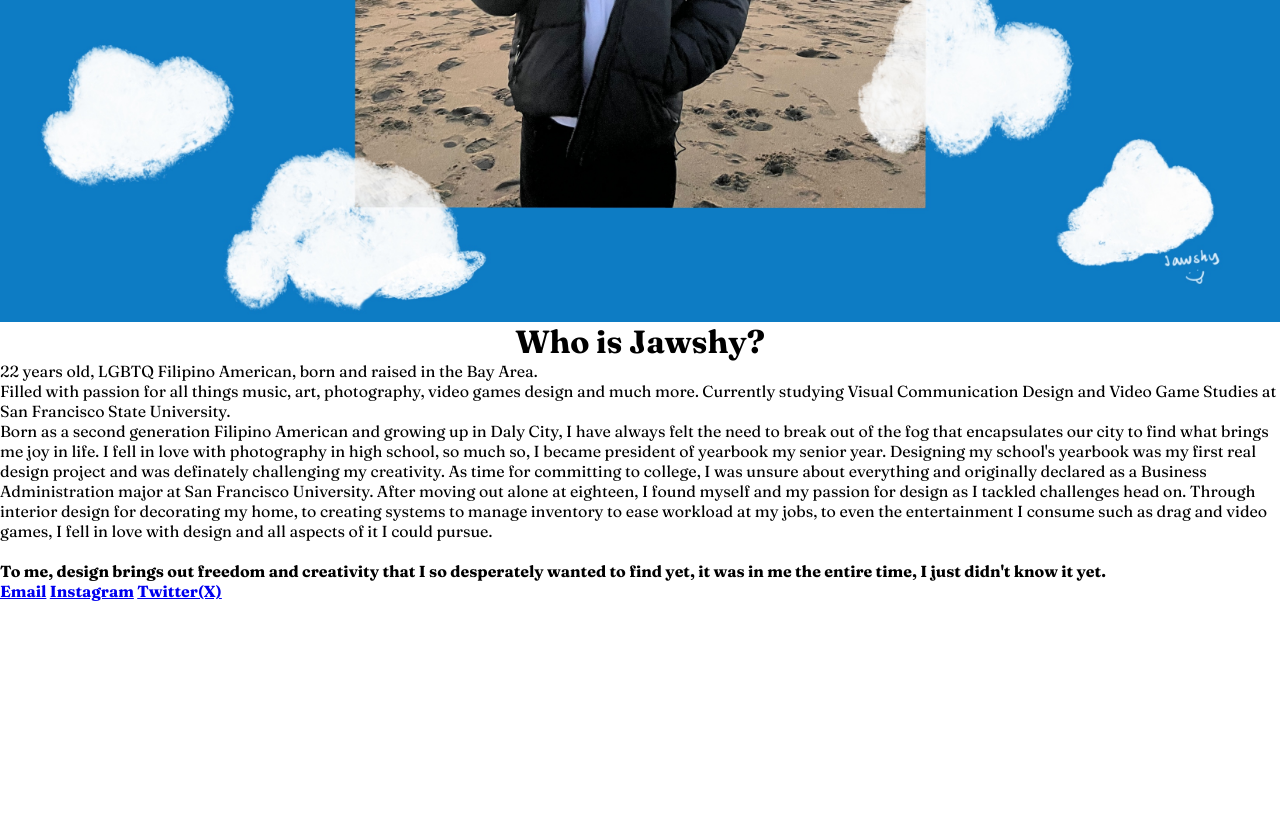
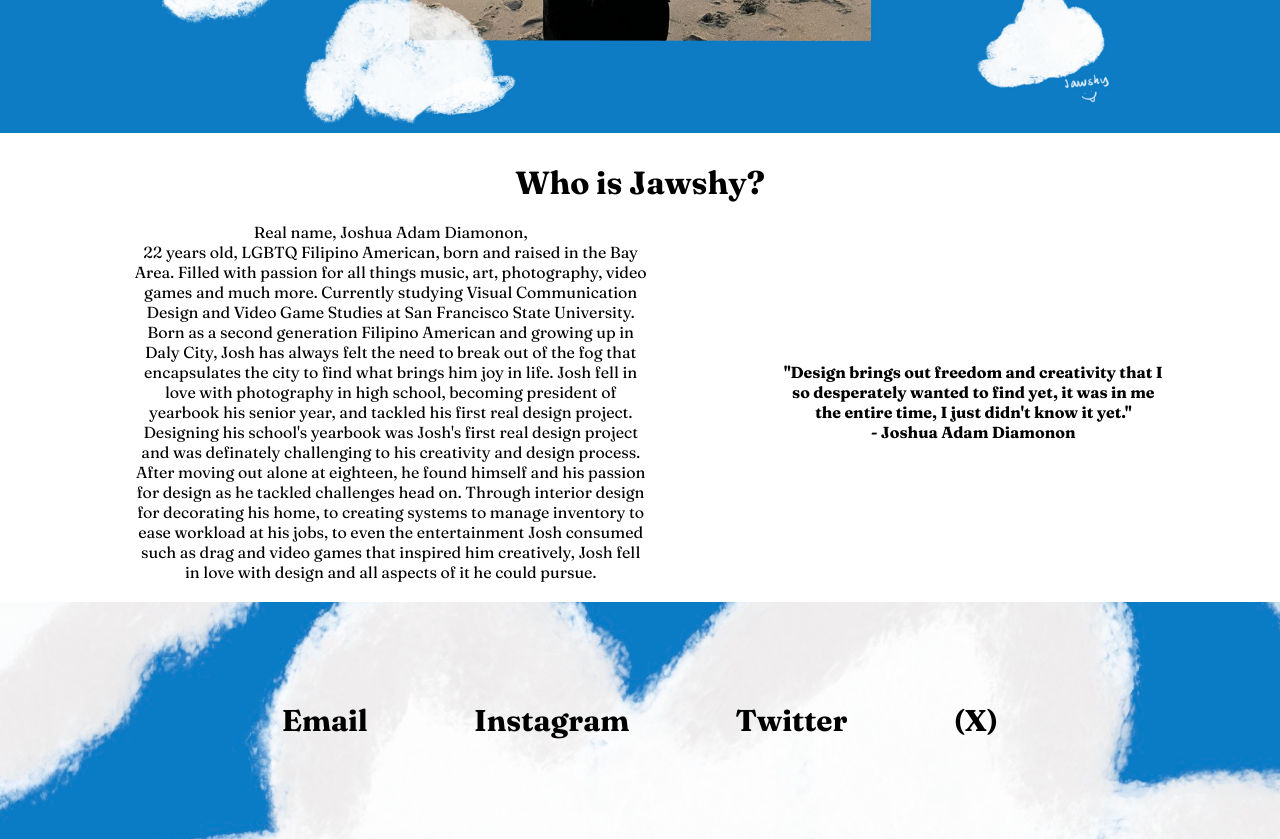
Before and after one commit to joshdiamonon/Project_One, a plain HTML site: page index.html in a window 1280 px wide. Shown: the part 1020-1859 px from the top of the page. Before the commit the page ends 1621 px from the top, so only its background shows below. Drawn offline with Linux system fonts and the light colour scheme.

Commit message:
goodnight

```diff
--- a/JoshuaAdam_Diamonon_inspirationPage/css/inspostyle.css
+++ b/JoshuaAdam_Diamonon_inspirationPage/css/inspostyle.css
@@ -28,7 +28,4 @@ nav, nav a{
     justify-content: center;
     gap: 50px;
     color: black;
-}@font-face {
-    font-family: fraunces ;
-    src: url(../../fonts/Fraunces.ttf);
 }
--- a/css/style.css
+++ b/css/style.css
@@ -5,6 +5,7 @@
 *{
 font-family: fraunces;
 margin: 0;
+padding: 0;
 }
 
 #jawshy{
@@ -15,6 +16,7 @@ margin: 0;
     background-size: cover;
     padding: 25px;
     border-bottom: 3px solid black;
+
 
 
 }
@@ -31,12 +33,67 @@ nav, nav a{
 
 }
 
+#sun{
+    width: 100vw;
+    height: 100vh;
+    object-fit: contain;
+    background-color: #0e7cc5;
+    display: block;
+}
+
+h1{
+    display: flex;
+    justify-content: center;
+    padding-top: 30px;
+
+}
+
+
 .josh{
     display: flex;
-    flex-direction: column;
+    flex-direction: rows;
 
+    justify-content: space-evenly;
+    align-items: center;
 }
-.josh h1{
+
+    #bio {
+        display: flex;
+
+        width: 40%;
+        margin: 20px;
+        text-align: center;
+    }
+
+    #quote{
+
+        display: flex;
+        width: 30%;
+        text-align: center;
+
+    }
+
+
+
+
+
+
+
+    footer{
+        background-image: url(/img/clouds.jpg);
+        background-position-x: 2100px;
+        background-position-y: 1500px;
+    font-family: fraunces;
+    text-decoration: none;
+    font-size: 30px;
     display: flex;
+    flex-direction: rows;
     justify-content: center;
-}
+    word-spacing: 100px;
+    color: black;
+    padding: 100px;
+    }
+    footer a{
+        text-decoration: none;
+        color: black;
+    }
--- a/index.html
+++ b/index.html
@@ -18,20 +18,24 @@
     </nav>
      </div>
 </header>
-    <div class="josh">
-    <img src="img/joshy.jpg">
-    <h1>Who is Jawshy?</h1>
 
 
-        <p>22 years old, LGBTQ Filipino American, born and raised in the Bay Area. <br>
-        Filled with passion for all things music, art, photography, video games design and much more. Currently studying Visual Communication Design and Video Game Studies at San Francisco State University. <br>
-        Born as a second generation Filipino American and growing up in Daly City, I have always felt the need to break out of the fog that encapsulates our city to find what brings me joy in life. I fell in love with photography in high school, so much so, I became president of yearbook my senior year.
-        Designing my school's yearbook was my first real design project and was definately challenging my creativity. As time for committing to college, I was unsure about everything and originally declared as a Business Administration major at San Francisco University.
-        After moving out alone at eighteen, I found myself and my passion for design as I tackled challenges head on. Through interior design for decorating my home, to creating systems to manage inventory to ease workload at my jobs, to even the entertainment I consume such as drag and video games, I fell in love with design and all aspects of it I could pursue. <br>
-        <br>
-        <strong>To me, design brings out freedom and creativity that I so desperately wanted to find yet, it was in me the entire time, I just didn't know it yet.</strong>
-    </p>
-</div>
+<img id="sun" src="img/joshy.jpg">
+
+        <h1>Who is Jawshy?</h1>
+        <div class="josh">
+        <div id="bio">
+        Real name, Joshua Adam Diamonon, <br> 22 years old, LGBTQ Filipino American, born and raised in the Bay Area.
+        Filled with passion for all things music, art, photography, video games and much more. Currently studying Visual Communication Design and Video Game Studies at San Francisco State University.
+        Born as a second generation Filipino American and growing up in Daly City, Josh has always felt the need to break out of the fog that encapsulates the city to find what brings him joy in life. Josh fell in love with photography in high school, becoming president of yearbook his senior year, and tackled his first real design project.
+        Designing his school's yearbook was Josh's first real design project and was definately challenging to his creativity and design process.
+        After moving out alone at eighteen, he found himself and his passion for design as he tackled challenges head on. Through interior design for decorating his home, to creating systems to manage inventory to ease workload at his jobs, to even the entertainment Josh consumed such as drag and video games that inspired him creatively, Josh fell in love with design and all aspects of it he could pursue. <br>
+        </div>
+        <div id="quote">
+        <strong>"Design brings out freedom and creativity that I so desperately wanted to find yet, it was in me the entire time, I just didn't know it yet." <br> - Joshua Adam Diamonon</strong></p>
+        </div>
+
+    </div>
 
 
 
@@ -41,7 +45,7 @@
 <footer>
 <h4><a href="mailto:jdiamonon@sfsu.edu">Email</a>
 <a href="https://instagram.com/josh.diamonon">Instagram</a>
-<a href="https://x.com/jawshhhy">Twitter(X)</a></h4>
+<a href="https://x.com/jawshhhy">Twitter (X)</a></h4>
 </footer>
 
 
```
